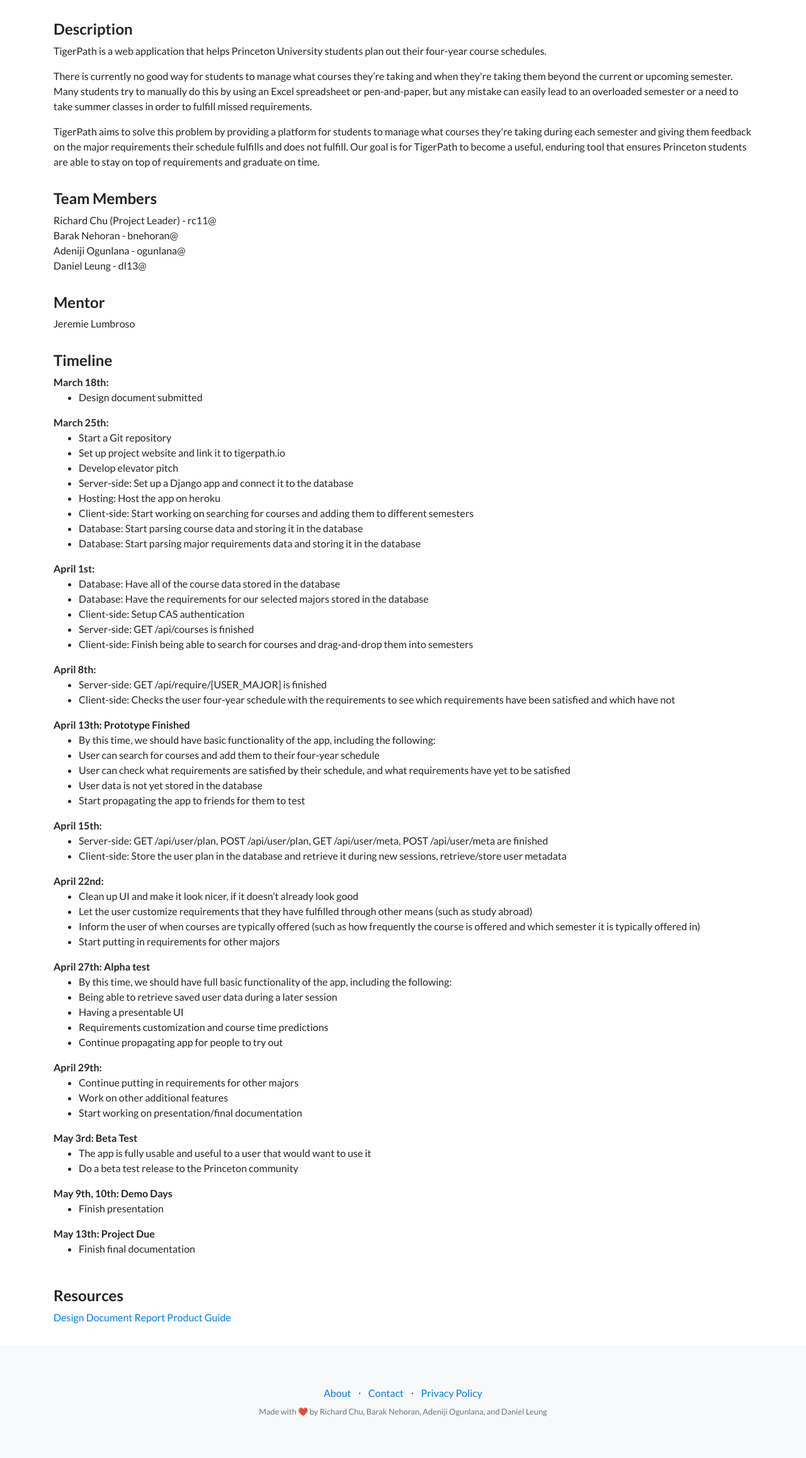
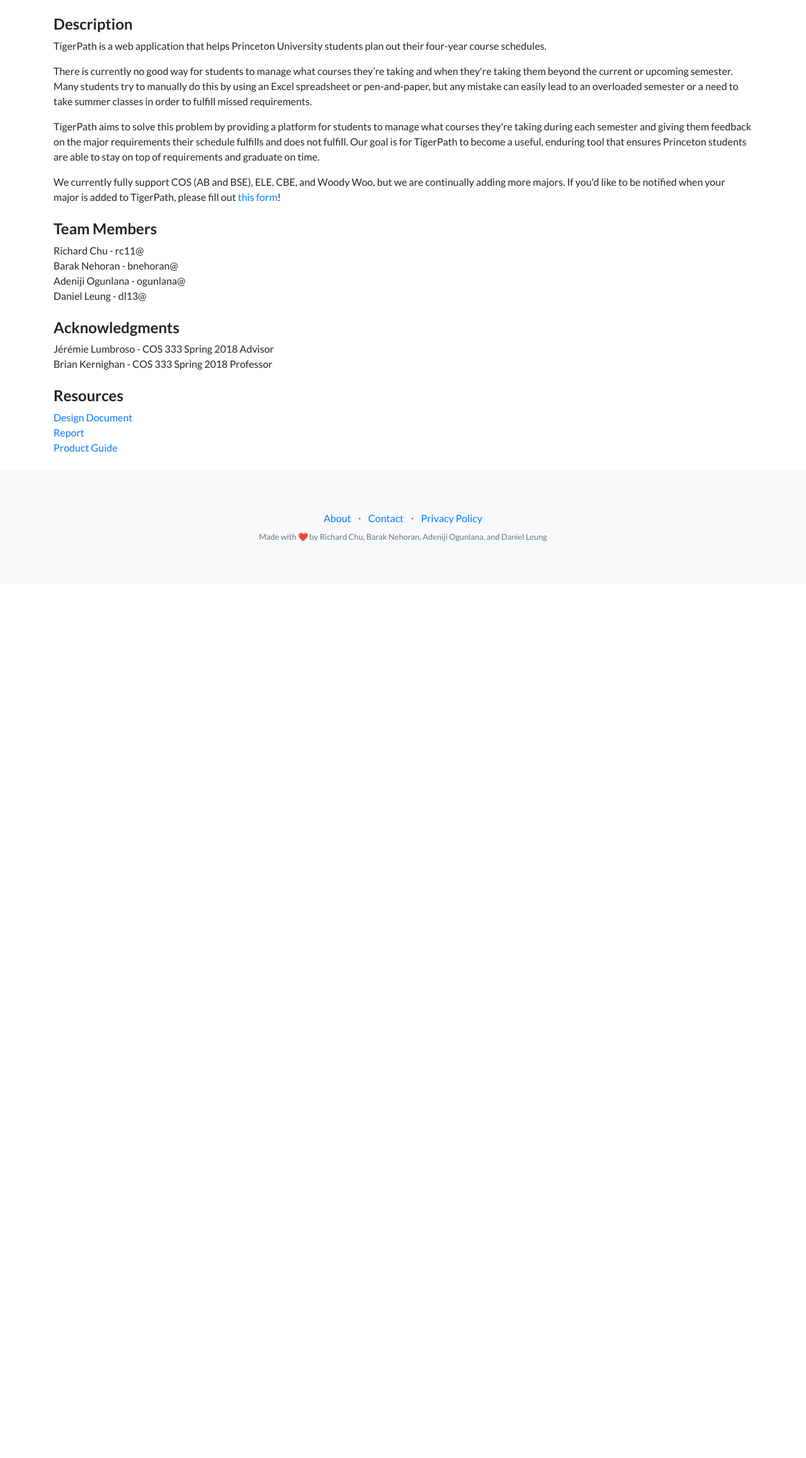
Before and after one commit to TigerAppsOrg/TigerPath, a Django app: template tigerpath/templates/tigerpath/about.html in a window 1280 px wide. Shown: the part 248-2563 px from the top of the page at 63% size. After the commit the page ends 1108 px from the top, so only its background shows below. Run offline with Django 3.2, Linux system fonts and the light colour scheme; the template is opened without the code that fills it, so the values that code supplies are empty; some libraries are stand-ins or nearby versions.

Commit message:
Modify about and privacy pages, add about link to app page, move settings button

```diff
--- a/tigerpath/static/app/css/app-style.css
+++ b/tigerpath/static/app/css/app-style.css
@@ -161,10 +161,6 @@ thead.semester-header {
   background-color: #3d8af7;
 }
 
-.foot-text {
-  color: white;
-}
-
 .nav-color-custom {
   background-color: #464e56!important;
 }
--- a/tigerpath/static/app/js/tutorial.js
+++ b/tigerpath/static/app/js/tutorial.js
@@ -29,8 +29,8 @@ function startIntro() {
         You can click on a grayed out course to make it count for that requirement.`
       },
       {
-        element: '#settings-btn',
-        intro: "If you would like to change your major or modify other settings, you can do so here."
+        element: '#netid-btn',
+        intro: "If you would like to change your major or modify other settings, you can click here and then on \"Settings\"."
       },
       {
         element: '#help-btn',
--- a/tigerpath/static/landing/css/landing-page.css
+++ b/tigerpath/static/landing/css/landing-page.css
@@ -99,25 +99,8 @@ footer.footer {
 
 /* About page */
 
-.text-container {
-  padding-top: 2rem;
-  padding-bottom: 2rem;
-}
-
-.about-section p {
-  margin-bottom: 0;
-}
-
-.tl-section {
-  font-weight: bold;
-}
-
-#about-description p {
-  margin-bottom: 16px;
-}
-
-#about-team, #about-mentor, #about-timeline, #about-res h4 {
-  margin-top: 2em;
+.text-section h4 {
+  margin-top: 1em;
 }
 
 .btn {
@@ -129,10 +112,6 @@ footer.footer {
     background-color: #3d8af7;
 }
 
-.foot-text {
-  color: white;
-}
-
 .nav-color-custom {
   background-color: #464e56!important;
 }
--- a/tigerpath/templates/includes/navigation.html
+++ b/tigerpath/templates/includes/navigation.html
@@ -3,8 +3,8 @@
     <a class="navbar-brand" href="{% url 'landing' %}">TigerPath <small>(Beta)</small></a>
     <div>
       <a class="btn" href="{% url 'landing' %}">Home</a>
-      <a class="btn" href="{% url 'about' %}"> About </a>
-      <a class="btn" href="{% url 'login' %}"> Login</a>
+      <a class="btn" href="{% url 'about' %}">About</a>
+      <a class="btn" href="{% url 'login' %}">Login</a>
     </div>
   </div>
 </nav>
--- a/tigerpath/templates/tigerpath/about.html
+++ b/tigerpath/templates/tigerpath/about.html
@@ -35,118 +35,34 @@
       </div>
     </header>
 
-    <section class="text-container">
-      <div class="about-section container">
-        <div id="about-description">
+    <section class="container mb-4">
+      <div class="text-section">
         <h4>Description</h4>
         <p>TigerPath is a web application that helps Princeton University students plan out their four-year course schedules.</p>
         <p>There is currently no good way for students to manage what courses they’re taking and when they're taking them beyond the current or upcoming semester. Many students try to manually do this by using an Excel spreadsheet or pen-and-paper, but any mistake can easily lead to an overloaded semester or a need to take summer classes in order to fulfill missed requirements.</p>
         <p>TigerPath aims to solve this problem by providing a platform for students to manage what courses they're taking during each semester and giving them feedback on the major requirements their schedule fulfills and does not fulfill. Our goal is for TigerPath to become a useful, enduring tool that ensures Princeton students are able to stay on top of requirements and graduate on time.</p>
+        <p>We currently fully support COS (AB and BSE), ELE, CBE, and Woody Woo, but we are continually adding more majors. If you'd like to be notified when your major is added to TigerPath, please fill out <a href="https://goo.gl/forms/pKxjmubIOSCOeR8L2">this form</a>!</p>
       </div>
 
-        <div id="about-team">
+      <div class="text-section">
         <h4>Team Members</h4>
-          <p>Richard Chu (Project Leader) - rc11@</p>
-          <p>Barak Nehoran - bnehoran@</p>
-          <p>Adeniji Ogunlana - ogunlana@</p>
-          <p>Daniel Leung - dl13@</p>
+        <p class="mb-0">Richard Chu - rc11@</p>
+        <p class="mb-0">Barak Nehoran - bnehoran@</p>
+        <p class="mb-0">Adeniji Ogunlana - ogunlana@</p>
+        <p class="mb-0">Daniel Leung - dl13@</p>
       </div>
 
-        <div id="about-mentor">
-          <h4>Mentor</h4>
-          <p>Jeremie Lumbroso</p>
+      <div class="text-section">
+        <h4>Acknowledgments</h4>
+        <p class="mb-0">Jérémie Lumbroso - COS 333 Spring 2018 Advisor</p>
+        <p class="mb-0">Brian Kernighan - COS 333 Spring 2018 Professor</p>
       </div>
 
-        <div id="about-timeline">
-          <h4>Timeline</h4>
-          <p class="tl-section">March 18th:</p>
-          <ul><li><p>Design document submitted</p></li></ul>
-
-          <p class="tl-section">March 25th:</p>
-          <ul>
-            <li><p>Start a Git repository</p></li>
-            <li><p>Set up project website and link it to tigerpath.io</p></li>
-            <li><p>Develop elevator pitch</p></li>
-            <li><p>Server-side: Set up a Django app and connect it to the database</p></li>
-            <li><p>Hosting: Host the app on heroku</p></li>
-            <li><p>Client-side: Start working on searching for courses and adding them to different semesters</p></li>
-            <li><p>Database: Start parsing course data and storing it in the database</p></li>
-            <li><p>Database: Start parsing major requirements data and storing it in the database</p></li>
-          </ul>
-
-          <p class="tl-section">April 1st:</p>
-          <ul>
-            <li><p>Database: Have all of the course data stored in the database</p></li>
-            <li><p>Database: Have the requirements for our selected majors stored in the database</p></li>
-            <li><p>Client-side: Setup CAS authentication</p></li>
-            <li><p>Server-side: GET /api/courses is finished</p></li>
-            <li><p>Client-side: Finish being able to search for courses and drag-and-drop them into semesters</p></li>
-          </ul>
-
-          <p class="tl-section">April 8th:</p>
-          <ul>
-            <li><p>Server-side: GET /api/require/[USER_MAJOR] is finished</p></li>
-            <li><p>Client-side: Checks the user four-year schedule with the requirements to see which requirements have been satisfied and which have not</p></li>
-          </ul>
-
-          <p class="tl-section">April 13th: Prototype Finished</p>
-          <ul>
-            <li><p>By this time, we should have basic functionality of the app, including the following:</p></li>
-            <li><p>User can search for courses and add them to their four-year schedule</p></li>
-            <li><p>User can check what requirements are satisfied by their schedule, and what requirements have yet to be satisfied</p></li>
-            <li><p>User data is not yet stored in the database</p></li>
-            <li><p>Start propagating the app to friends for them to test</p></li>
-          </ul>
-
-          <p class="tl-section">April 15th:</p>
-          <ul>
-            <li><p>Server-side: GET /api/user/plan, POST /api/user/plan, GET /api/user/meta, POST /api/user/meta are finished</p></li>
-            <li><p>Client-side: Store the user plan in the database and retrieve it during new sessions, retrieve/store user metadata</p></li>
-          </ul>
-
-          <p class="tl-section">April 22nd:</p>
-          <ul>
-            <li><p>Clean up UI and make it look nicer, if it doesn’t already look good</p></li>
-            <li><p>Let the user customize requirements that they have fulfilled through other means (such as study abroad)</p></li>
-            <li><p>Inform the user of when courses are typically offered (such as how frequently the course is offered and which semester it is typically offered in)</p></li>
-            <li><p>Start putting in requirements for other majors</p></li>
-          </ul>
-
-          <p class="tl-section">April 27th: Alpha test</p>
-          <ul>
-            <li><p>By this time, we should have full basic functionality of the app, including the following:</p></li>
-            <li><p>Being able to retrieve saved user data during a later session</p></li>
-            <li><p>Having a presentable UI</p></li>
-            <li><p>Requirements customization and course time predictions</p></li>
-            <li><p>Continue propagating app for people to try out</p></li>
-          </ul>
-
-          <p class="tl-section">April 29th:</p>
-          <ul>
-            <li><p>Continue putting in requirements for other majors</p></li>
-            <li><p>Work on other additional features</p></li>
-            <li><p>Start working on presentation/final documentation</p></li>
-          </ul>
-
-          <p class="tl-section">May 3rd: Beta Test</p>
-          <ul>
-            <li><p>The app is fully usable and useful to a user that would want to use it</p></li>
-            <li><p>Do a beta test release to the Princeton community</p></li>
-          </ul>
-
-          <p class="tl-section">May 9th, 10th: Demo Days</p>
-          <ul><li><p>Finish presentation</p></li></ul>
-
-          <p class="tl-section">May 13th: Project Due</p>
-          <ul><li><p>Finish final documentation</p></li></ul>
-        </div>
-
-        <div id="about-res">
+      <div class="text-section">
         <h4>Resources</h4>
-          <a href="{% static 'res/tigerpath_design_doc.pdf' %}">Design Document</a>
-          <a href="https://github.com/churichard/tigerpath/raw/master/tigerpath/static/res/report.pdf">Report</a>
-          <a href="https://github.com/churichard/tigerpath/raw/master/tigerpath/static/res/productguide.pdf">Product Guide</a>
-        </div>
+        <p class="mb-0"><a href="{% static 'res/tigerpath_design_doc.pdf' %}">Design Document</a></p>
+        <p class="mb-0"><a href="{% static 'res/report.pdf' %}">Report</a></p>
+        <p class="mb-0"><a href="{% static 'res/productguide.pdf' %}">Product Guide</a></p>
       </div>
     </section>
 
--- a/tigerpath/templates/tigerpath/index.html
+++ b/tigerpath/templates/tigerpath/index.html
@@ -44,11 +44,12 @@
       <div class="container">
         <a class="navbar-brand" href="{% url 'index' %}">TigerPath <small>(Beta)</small></a>
         <div>
-          <a class="btn nav-btn" href="#" id="settings-btn">Settings</a>
+          <a class="btn nav-btn" href="{% url 'about' %}" target="_blank">About</a>
           <a class="btn nav-btn" href="https://goo.gl/forms/T0pnhwdBYIS8mM6q1" target="_blank">Feedback</a>
           <div class="dropdown">
             <a id="netid-btn" class="btn nav-btn dropdown-toggle" href="#">{{ request.user.profile.nickname|default:request.user.username }}</a>
             <div id="netid-dropdown" class="dropdown-menu">
+              <a class="dropdown-item" href="#" id="settings-btn">Settings</a>
               <a class="dropdown-item" href="{% url 'logout' %}">Logout</a>
             </div>
           </div>
```
Also changed, not shown: tigerpath/templates/tigerpath/privacy.html (+15 -9 lines). Lines whose indentation alone changed are shown as unchanged.
